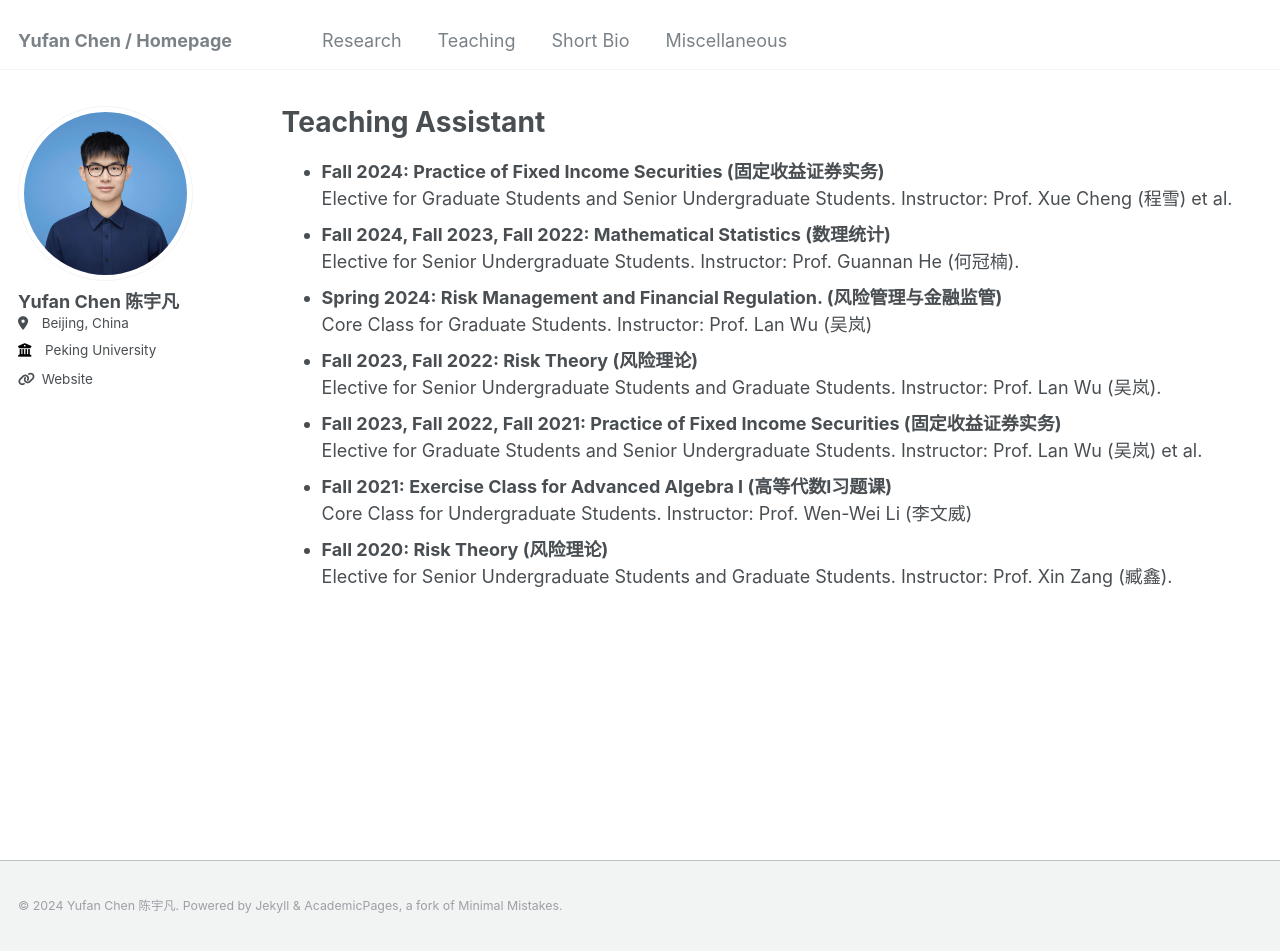
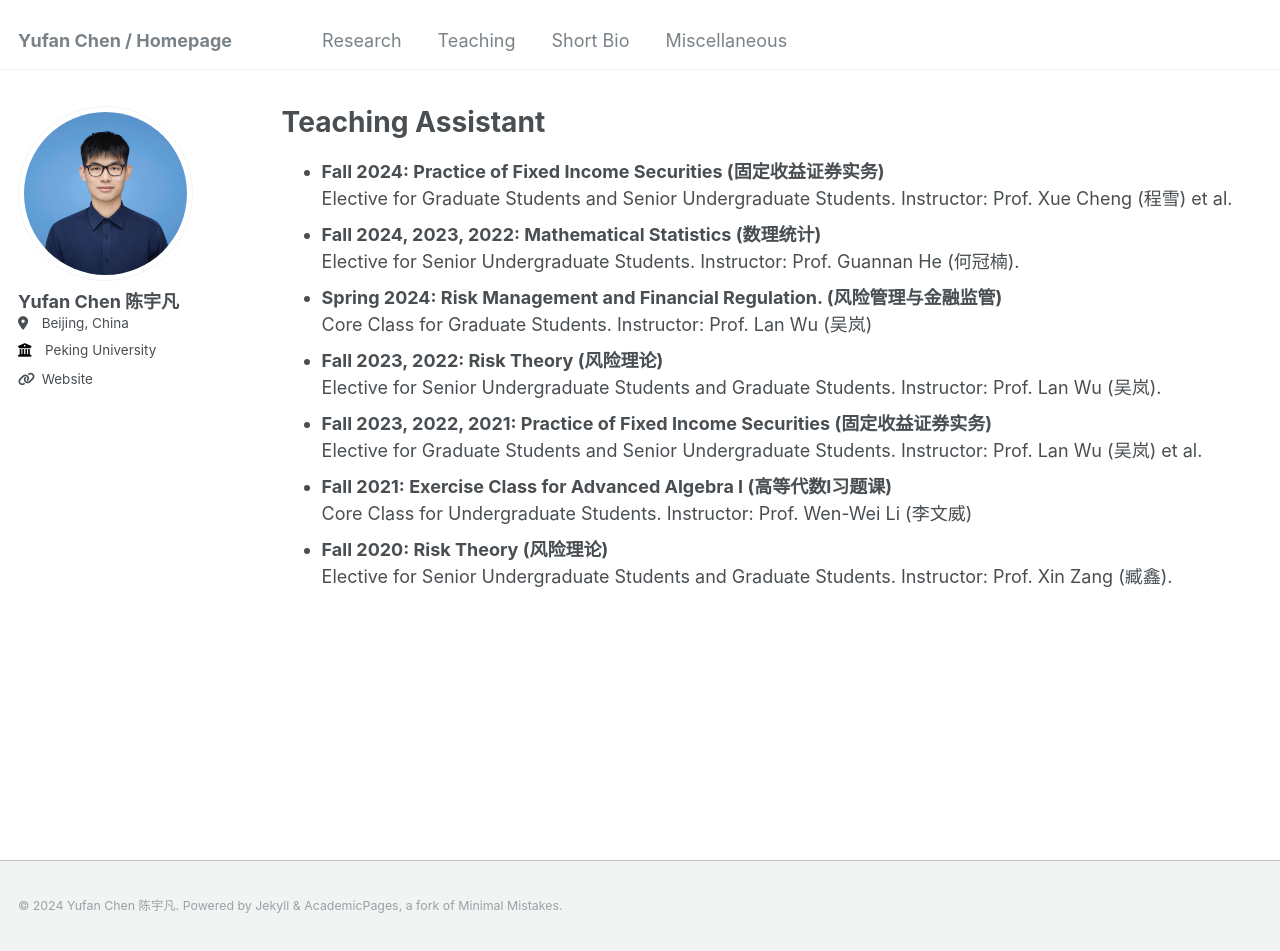
Before and after one commit to YuwanIvan/yuwanivan.github.io, a Jekyll site: the page built from _pages/teaching_assistent.md, in a window 1280 px wide and 951 px high. Built offline with Jekyll 4.4.1, drawn with Linux system fonts in a browser that asks for light colours; our own code applies the rules of GitHub Pages for plain Markdown files.

Commit message:
Update teaching_assistent.md

```diff
--- a/_pages/teaching_assistent.md
+++ b/_pages/teaching_assistent.md
@@ -9,9 +9,9 @@ author_profile: true
 Teaching Assistant
 ======
 * **Fall 2024: Practice of Fixed Income Securities (固定收益证券实务)** <br> Elective for Graduate Students and Senior Undergraduate Students. Instructor: Prof. Xue Cheng (程雪) et al.
-* **Fall 2024, Fall 2023, Fall 2022: Mathematical Statistics (数理统计)** <br> Elective for Senior Undergraduate Students. Instructor: Prof. Guannan He (何冠楠).
+* **Fall 2024, 2023, 2022: Mathematical Statistics (数理统计)** <br> Elective for Senior Undergraduate Students. Instructor: Prof. Guannan He (何冠楠).
 * **Spring 2024: Risk Management and Financial Regulation. (风险管理与金融监管)** <br> Core Class for Graduate Students. Instructor: Prof. Lan Wu (吴岚)
-* **Fall 2023, Fall 2022: Risk Theory (风险理论)** <br> Elective for Senior Undergraduate Students and Graduate Students. Instructor: Prof. Lan Wu (吴岚).
-* **Fall 2023, Fall 2022, Fall 2021: Practice of Fixed Income Securities (固定收益证券实务)** <br> Elective for Graduate Students and Senior Undergraduate Students. Instructor: Prof. Lan Wu (吴岚) et al.
+* **Fall 2023, 2022: Risk Theory (风险理论)** <br> Elective for Senior Undergraduate Students and Graduate Students. Instructor: Prof. Lan Wu (吴岚).
+* **Fall 2023, 2022, 2021: Practice of Fixed Income Securities (固定收益证券实务)** <br> Elective for Graduate Students and Senior Undergraduate Students. Instructor: Prof. Lan Wu (吴岚) et al.
 * **Fall 2021: Exercise Class for Advanced Algebra I (高等代数I习题课)** <br> Core Class for Undergraduate Students. Instructor: Prof. Wen-Wei Li (李文威)
 * **Fall 2020: Risk Theory (风险理论)** <br> Elective for Senior Undergraduate Students and Graduate Students. Instructor: Prof. Xin Zang (臧鑫).
```
